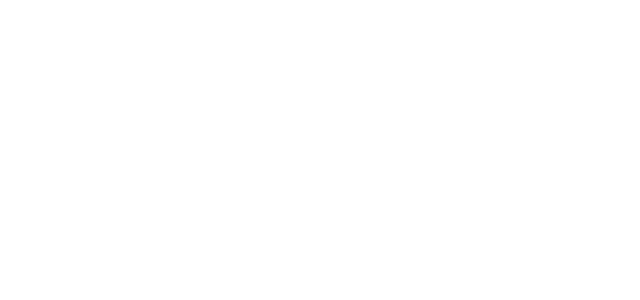
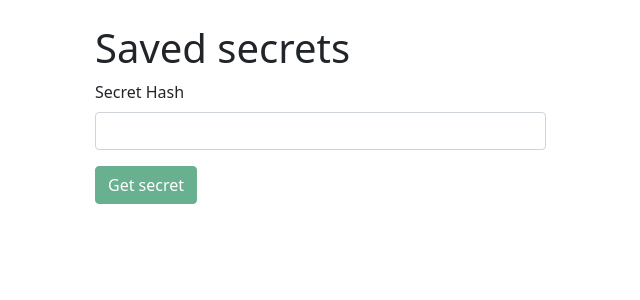
Before and after one commit to csornyei/secret-server, a Nuxt app: page /secrets in a window 1280 px wide. Before the commit this address had no page. Shown: the top 300 px of the page, without its empty margins (557-1197 px from the left). Built offline with nearby package versions, Linux system fonts and the light colour scheme.

Commit message:
Getting secrets page

```diff
--- /dev/null
+++ b/pages/secrets.vue
@@ -0,0 +1,126 @@
+<template>
+  <div class="container">
+    <div class="row mt-4">
+      <div class="col-sm-1"></div>
+      <div class="col-sm-4">
+        <ul class="list-group">
+          <li
+            class="list-group-item position-relative"
+            v-for="(s, index) in secrets"
+            v-bind:key="index"
+          >
+            <span class="turncate">
+              {{ s.hash }}
+            </span>
+            <span
+              class="
+                badge
+                position-absolute
+                top-0
+                start-100
+                translate-middle
+                rounded-pill
+                bg-danger
+              "
+            >
+              {{ s.remainingViews }}
+            </span>
+          </li>
+        </ul>
+      </div>
+      <div class="col-sm-1"></div>
+      <div class="col-sm-5">
+        <h1>Saved secrets</h1>
+        <div>
+          <div class="mb-3">
+            <label for="secret-hash" class="form-label">Secret Hash</label>
+            <input
+              id="secret-hash"
+              type="text"
+              class="form-control"
+              v-model="hash"
+            />
+          </div>
+          <button
+            class="btn btn-success"
+            :disabled="hash.length === 0"
+            @click="getSecret"
+          >
+            Get secret
+          </button>
+          <div v-if="error" class="alert alert-danger mt-4">
+            {{ error }}
+          </div>
+          <div v-if="secret" class="card mt-5">
+            <div class="card-body">
+              <h5 class="card-title">
+                {{ secret.secretText }}
+                <span class="badge bg-danger">
+                  {{ secret.remainingViews }}
+                </span>
+              </h5>
+              <h6 class="card-subtitle mb-2 text-muted">{{ secret.hash }}</h6>
+              <p v-if="secret.expiresAt !== 0" class="card-text">
+                {{ expireRemaining() }}
+              </p>
+              <p class="card-text">{{ secret.createdAt }}</p>
+            </div>
+          </div>
+        </div>
+      </div>
+      <div class="col-sm-1"></div>
+    </div>
+  </div>
+</template>
+
+<style>
+.turncate {
+  overflow: hidden;
+  text-overflow: ellipsis;
+  white-space: nowrap;
+  display: block;
+}
+</style>
+
+<script>
+import { mapGetters, mapActions } from "vuex";
+
+export default {
+  data() {
+    return {
+      hash: "",
+      secret: null,
+      error: null,
+    };
+  },
+  computed: {
+    ...mapGetters("secrets", ["secrets"]),
+    expireRemaining() {
+      if (secret && secret.expiresAt !== 0) {
+        return secret.expiresAt - Date.now();
+      }
+      return 0;
+    },
+  },
+  methods: {
+    ...mapActions("secrets", ["addSecret"]),
+    getSecret() {
+      this.error = null;
+      this.$axios
+        .get(`/api/secret/${this.hash}`)
+        .then(({ data }) => {
+          this.secret = data;
+          this.addSecret(data);
+        })
+        .catch((err) => {
+          console.log(err.toJSON());
+          if (err.request.status === 404) {
+            this.error = "There are no secret with this hash";
+          } else {
+            console.error(err);
+          }
+        });
+    },
+  },
+};
+</script>
--- /dev/null
+++ b/store/index.js
@@ -0,0 +1,3 @@
+export const state = () => ({});
+
+export const mutations = {}
--- /dev/null
+++ b/store/secrets.js
@@ -0,0 +1,23 @@
+export const state = () => ({
+    secrets: []
+});
+
+const MUTATIONS = {
+    ADD_SECRET: "add_secret"
+}
+
+export const getters = {
+    secrets: state => state.secrets
+}
+
+export const actions = {
+    addSecret({ commit }, secret) {
+        commit(MUTATIONS.ADD_SECRET, secret);
+    }
+}
+
+export const mutations = {
+    [MUTATIONS.ADD_SECRET](state, value) {
+        state.secrets.push(value);
+    }
+}
```
